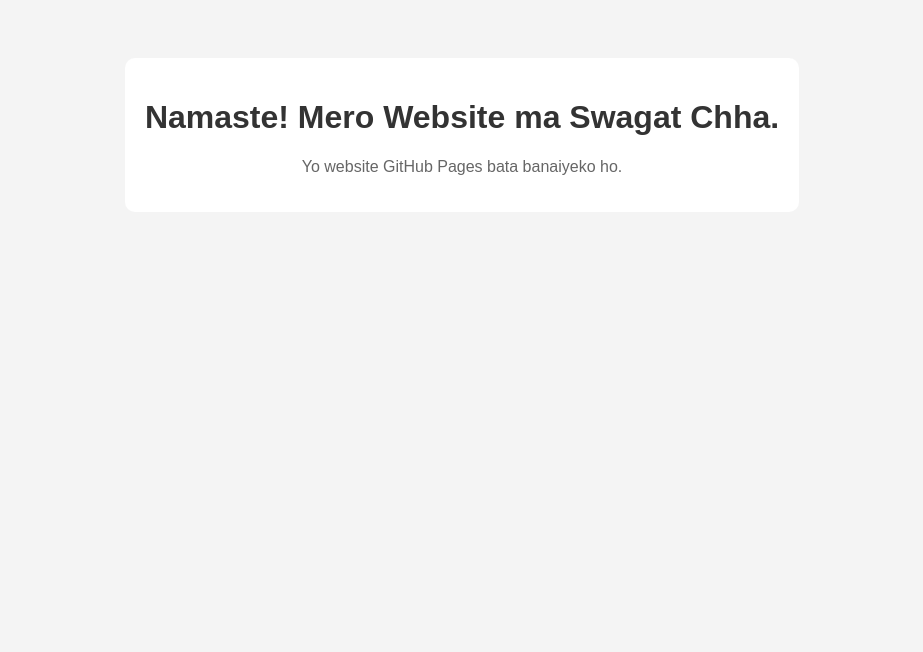
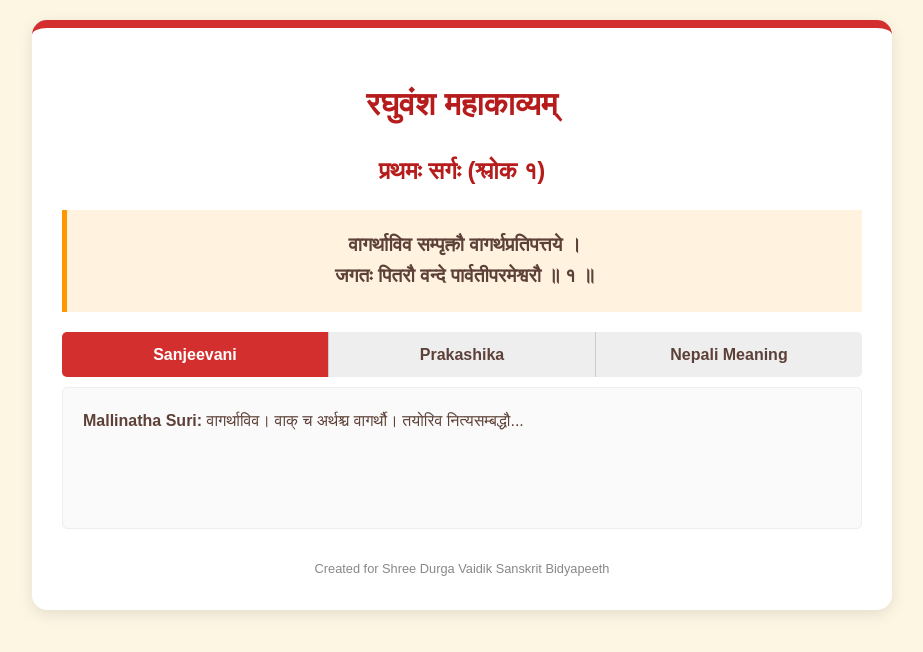
Before and after one commit to pratik95-en/Raghuvamsha, a plain HTML site: page index.html in a window 1280 px wide. Shown: the whole page, without its empty margins (178-1101 px from the left). Drawn offline with Linux system fonts and the light colour scheme.

Commit message:
Update index.html

```diff
--- a/index.html
+++ b/index.html
@@ -1,19 +1,69 @@
 <!DOCTYPE html>
-<html lang="ne">
+<html lang="sa">
 <head>
     <meta charset="UTF-8">
-    <title>Mero Website</title>
+    <meta name="viewport" content="width=device-width, initial-scale=1.0">
+    <title>Raghuvamsha Mahakavya</title>
     <style>
-        body { font-family: sans-serif; text-align: center; background-color: #f4f4f4; }
-        .container { margin-top: 50px; background: white; padding: 20px; display: inline-block; border-radius: 10px; shadow: 0 0 10px rgba(0,0,0,0.1); }
-        h1 { color: #333; }
-        p { color: #666; }
+        body { font-family: 'Sanskrit', 'Arial', sans-serif; background-color: #fdf6e3; color: #5d4037; line-height: 1.6; margin: 0; padding: 20px; }
+        .container { max-width: 800px; margin: auto; background: white; padding: 30px; border-radius: 15px; box-shadow: 0 4px 15px rgba(0,0,0,0.1); border-top: 8px solid #d32f2f; }
+        h1, h2 { text-align: center; color: #b71c1c; }
+        .shloka { background: #fff3e0; padding: 20px; border-left: 5px solid #ff9800; font-size: 1.2rem; text-align: center; margin-bottom: 20px; font-weight: bold; }
+
+        /* Tab Styles */
+        .tabs { display: flex; cursor: pointer; background: #eee; border-radius: 5px; overflow: hidden; margin-bottom: 10px; }
+        .tab { flex: 1; padding: 10px; text-align: center; transition: 0.3s; font-weight: bold; border-right: 1px solid #ccc; }
+        .tab:last-child { border-right: none; }
+        .tab.active { background: #d32f2f; color: white; }
+
+        .content { display: none; padding: 20px; border: 1px solid #eee; border-radius: 5px; background: #fafafa; min-height: 100px; }
+        .content.active { display: block; }
+        .footer { text-align: center; margin-top: 30px; font-size: 0.8rem; color: #888; }
     </style>
 </head>
 <body>
-    <div class="container">
-        <h1>Namaste! Mero Website ma Swagat Chha.</h1>
-        <p>Yo website GitHub Pages bata banaiyeko ho.</p>
+
+<div class="container">
+    <h1>रघुवंश महाकाव्यम्</h1>
+    <h2>प्रथमः सर्गः (श्लोक १)</h2>
+
+    <div class="shloka">
+        वागर्थाविव सम्पृक्तौ वागर्थप्रतिपत्तये ।<br>
+        जगतः पितरौ वन्दे पार्वतीपरमेश्वरौ ॥ १ ॥
     </div>
+
+    <div class="tabs">
+        <div class="tab active" onclick="openTab(event, 'sanjeevani')">Sanjeevani</div>
+        <div class="tab" onclick="openTab(event, 'prakashika')">Prakashika</div>
+        <div class="tab" onclick="openTab(event, 'nepali')">Nepali Meaning</div>
+    </div>
+
+    <div id="sanjeevani" class="content active">
+        <strong>Mallinatha Suri:</strong> वागर्थाविव। वाक् च अर्थश्च वागर्थौ। तयोरिव नित्यसम्बद्धौ...
+    </div>
+
+    <div id="prakashika" class="content">
+        <strong>Prakashika:</strong> अत्र पार्वतीपरमेश्वरौ जगत्पितरौ वन्दते। वागर्थप्रतिपत्तये इति प्रयोजनम्...
+    </div>
+
+    <div id="nepali" class="content">
+        <strong>नेपाली भावार्थ:</strong> शब्द र अर्थ जस्तै मिलेका, संसारका मातापिता पार्वती र शिवलाई म शब्द र अर्थको ज्ञानको लागि प्रणाम गर्दछु।
+    </div>
+
+    <div class="footer">Created for Shree Durga Vaidik Sanskrit Bidyapeeth</div>
+</div>
+
+<script>
+    function openTab(evt, tabName) {
+        var i, content, tabs;
+        content = document.getElementsByClassName("content");
+        for (i = 0; i < content.length; i++) { content[i].style.display = "none"; content[i].classList.remove("active"); }
+        tabs = document.getElementsByClassName("tab");
+        for (i = 0; i < tabs.length; i++) { tabs[i].classList.remove("active"); }
+        document.getElementById(tabName).style.display = "block";
+        evt.currentTarget.classList.add("active");
+    }
+</script>
+
 </body>
 </html>
```
